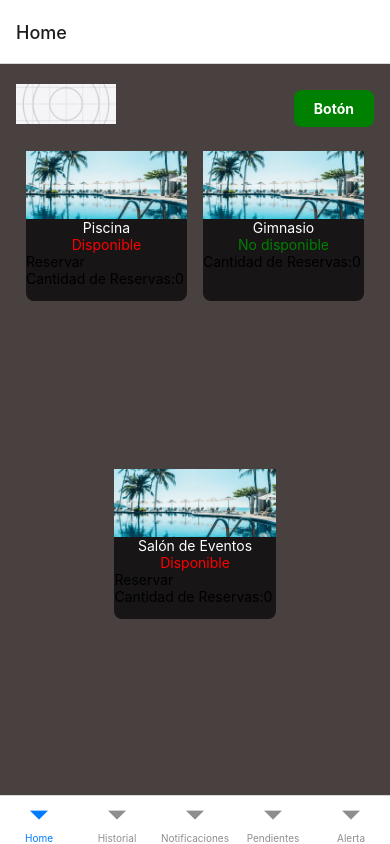
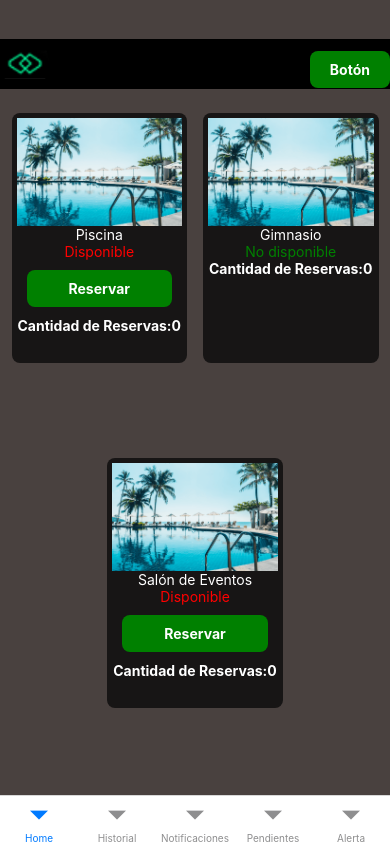
Before and after one commit to Damian-16/challengeFrontEndCaseFos, a React Native app: screen /Home in a window 390 px wide. Built offline with nearby package versions, Linux system fonts and the light colour scheme.

Commit message:
changes with the styles v2

```diff
--- a/App.js
+++ b/App.js
@@ -9,11 +9,11 @@ export default function App() {
   return (
     <NavigationContainer>
       <Tab.Navigator>
-      <Tab.Screen name="Home" component={HomeScreen}/>
-      <Tab.Screen name="Historial" component={HistorialScreen}/>
-      <Tab.Screen name="Notificaciones" component={HomeScreen}/>
-      <Tab.Screen name="Pendientes" component={HomeScreen}/>
-      <Tab.Screen name="Alerta" component={HomeScreen}/>
+      <Tab.Screen name="Home" component={HomeScreen} options={{ headerShown: false }}/>
+      <Tab.Screen name="Historial" component={HistorialScreen} options={{ headerShown: false }}/>
+      <Tab.Screen name="Notificaciones" component={HomeScreen} options={{ headerShown: false }}/>
+      <Tab.Screen name="Pendientes" component={HomeScreen} options={{ headerShown: false }}/>
+      <Tab.Screen name="Alerta" component={HomeScreen} options={{ headerShown: false }}/>
       </Tab.Navigator>
     </NavigationContainer>
 
--- a/assets/styles/appStyles.js
+++ b/assets/styles/appStyles.js
@@ -15,18 +15,22 @@ export const darkColors = {
 export const styles = StyleSheet.create({
     container: {
       flex: 1,
-      padding: 16,
       backgroundColor:  darkColors.background,
     },
     header: {
       flexDirection: 'row',
+      marginTop: "10%",
       justifyContent: 'space-between',
       alignItems: 'center',
       marginBottom: 16,
+      backgroundColor: 'black',
+      width: '100%',
     },
     logo: {
-      width: 100,
-      height: 40,
+      width: 50,
+      height:50,
+      borderRadius:25,
+      resizeMode:'contain'
     },
     button: {
       paddingVertical: 8,
@@ -47,10 +51,11 @@ export const styles = StyleSheet.create({
     },
     card: {
         width: "45%",
-        height: 150,
+        height: 250,
         margin: 8,
         backgroundColor: "#171515",
         borderRadius: 8,
+        padding:5
 
     },
     largeCard: {
--- a/src/components/Card.js
+++ b/src/components/Card.js
@@ -62,13 +62,13 @@ const Card = ({ image, title, availability, reservation }) => {
       </Text>
       {avaiable && (
         <TouchableOpacity
-          style={styles.reserveButton}
+          style={{...styles.button,margin:10}}
           onPress={() => handleReserve()}
         >
-          <Text style={styles.reserveButtonText}>Reservar</Text>
+          <Text style={styles.buttonText}>Reservar</Text>
         </TouchableOpacity>
       )}
-      <Text>Cantidad de Reservas:{reservation.length}</Text>
+      <Text style={styles.buttonText}>Cantidad de Reservas:{reservation.length}</Text>
       <ReservationModal
         visible={modalVisible}
         selectedDate={selectedDate}
```
Also changed, not shown: assets/icon.png.
